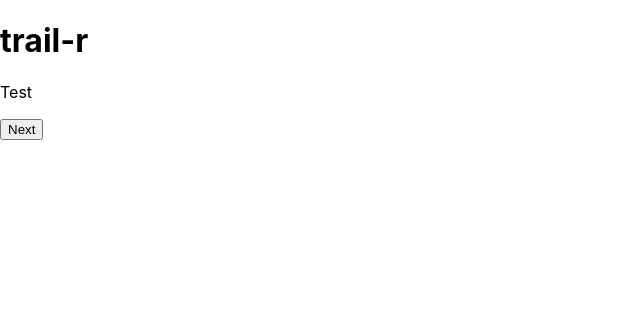
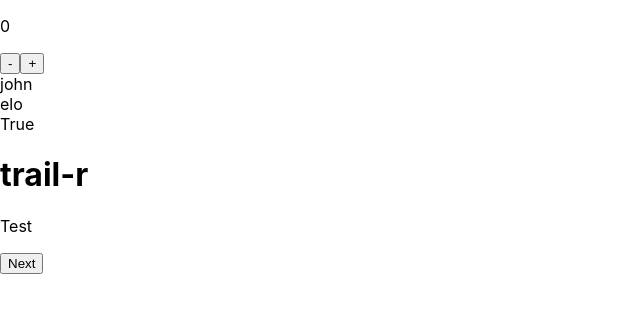
Before and after one commit to piotrwita/trail-r, a React (Create React App) app: page / in a window 1280 px wide. Shown: the top 312 px of the page, without its empty margins (0-640 px from the left). Built offline with nearby package versions, Linux system fonts and the light colour scheme; the HTML template or start-up script is replaced by a standard one.

Commit message:
Hook useState.

```diff
--- a/src/App.tsx
+++ b/src/App.tsx
@@ -1,11 +1,16 @@
 import './App.css';
 import { Button } from './components/Button'
-import { AppContent } from "./components/AppContent";
+import { AppContent } from './components/AppContent';
+import { Users } from './components/Users';
+import { Count } from "./components/Count";
+
 function App() {
   return (
       <>
-        <AppContent />
-        <Button />
+          <Count/>
+          <Users/>
+          <AppContent/>
+          <Button/>
       </>
   );
 }
--- /dev/null
+++ b/src/components/Count.tsx
@@ -0,0 +1,16 @@
+import {useState} from 'react';
+
+export function Count() {
+    const [count, setCount] = useState(0);
+
+    const handleAddCount = () => {
+        setCount(count+1);
+    }
+    return (
+        <div>
+            <p>{count}</p>
+            <button onClick={() => setCount((prevCount) => prevCount - 1)}>-</button>
+            <button onClick={handleAddCount}>+</button>
+        </div>
+    )
+}
--- /dev/null
+++ b/src/components/Users.tsx
@@ -0,0 +1,16 @@
+import {users} from "../data/users";
+
+export function Users() {
+    return (
+        <div>
+            {users.map((user, index) => {
+                return (
+                    <div key={index}>
+                        {user.name}
+                    </div>
+                );
+            })}
+            {true ? <div>True</div> : <div>False</div>}
+        </div>
+    )
+}
--- /dev/null
+++ b/src/data/users.ts
@@ -0,0 +1,10 @@
+export const users = [
+    {
+        name: 'john',
+        age: 15
+    },
+    {
+        name: 'elo',
+        age:21
+    }
+];
```
